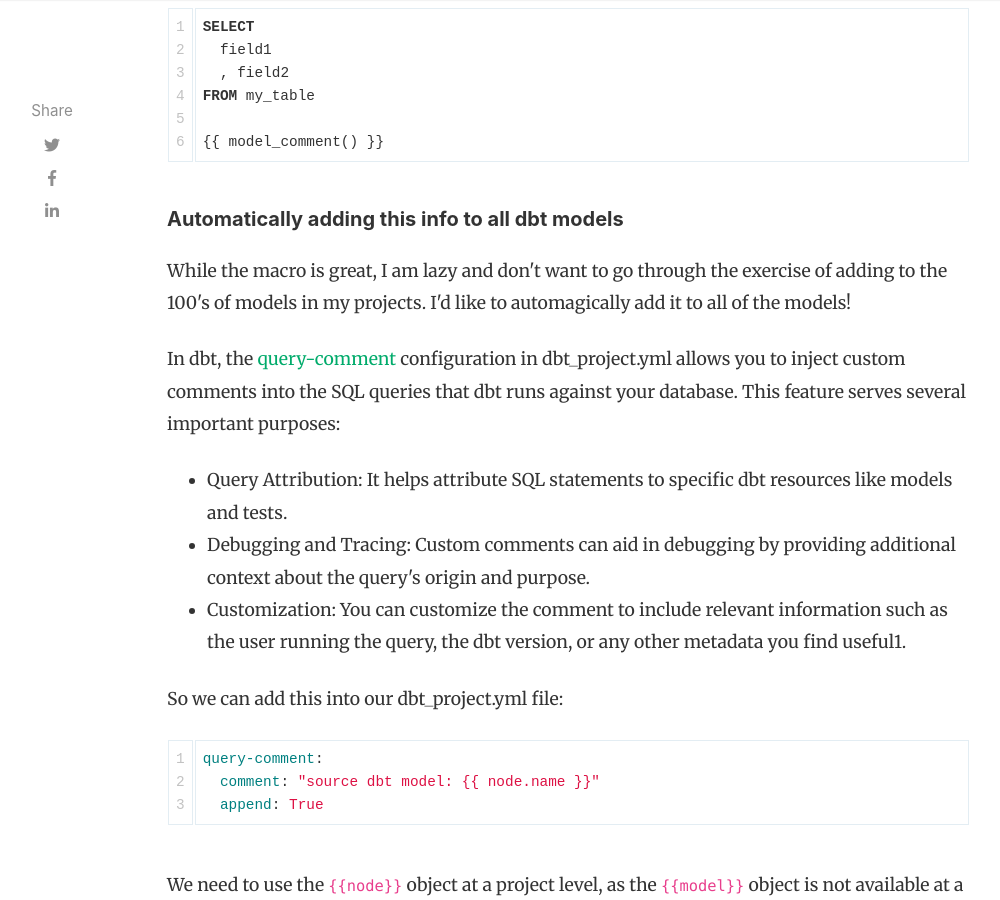
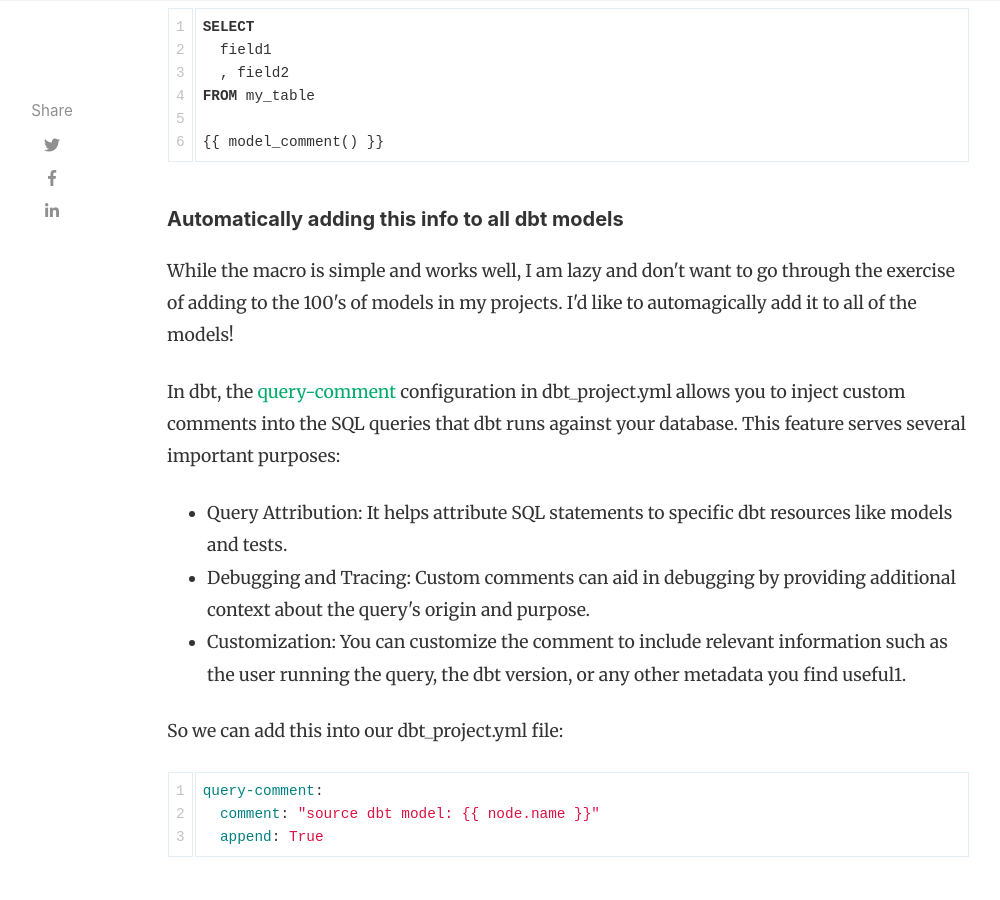
Before and after one commit to jaygrossman/jaygrossman.github.io, a Jekyll site: the page built from _posts/2024-10-10-associating_dbt_models_to_queries_in_snowflake.md, in a window 1280 px wide and 900 px high, scrolled down 3157 px. Shown: the whole window, without its empty margins (118-1118 px from the left). Built offline with Jekyll 4.4.1, drawn with Linux system fonts in a browser that asks for light colours; nearby versions of some CDN libraries; comment, search, counter and statistics services are not loaded.

Commit message:
associating_dbt_models_to_queries_in_snowflake

```diff
--- a/_posts/2024-10-10-associating_dbt_models_to_queries_in_snowflake.md
+++ b/_posts/2024-10-10-associating_dbt_models_to_queries_in_snowflake.md
@@ -65,7 +65,7 @@ FROM my_table
 
 <h5>Automatically adding this info to all dbt models</h5>
 
-<p>While the macro is great, I am lazy and don't want to go through the exercise of adding to the 100's of models in my projects. I'd like to automagically add it to all of the models!</p>
+<p>While the macro is simple and works well, I am lazy and don't want to go through the exercise of adding to the 100's of models in my projects. I'd like to automagically add it to all of the models!</p>
 
 <p>In dbt, the <a href="https://docs.getdbt.com/reference/project-configs/query-comment" target="_blank">query-comment</a> configuration in dbt_project.yml allows you to inject custom comments into the SQL queries that dbt runs against your database. This feature serves several important purposes:</p>
 <ul>
```
